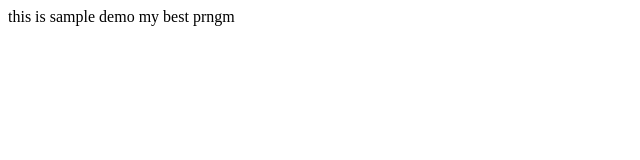
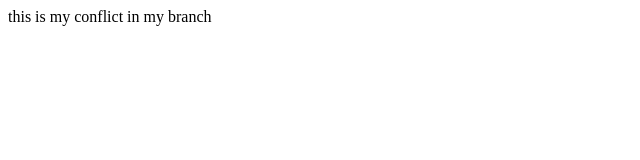
Before and after one commit to krishna4721/VMware, a plain HTML site: page index.html in a window 1280 px wide. Shown: the full height of the page, 0-640 px from the left. Drawn offline with Linux system fonts and the light colour scheme.

Commit message:
Update index.html

```diff
--- a/index.html
+++ b/index.html
@@ -5,7 +5,7 @@
     <title>index.html</title>
   </head>
   <body>
-    this is sample demo
-    my best prngm
+    this is my conflict
+    in my branch
   </body>
 </html>
```
